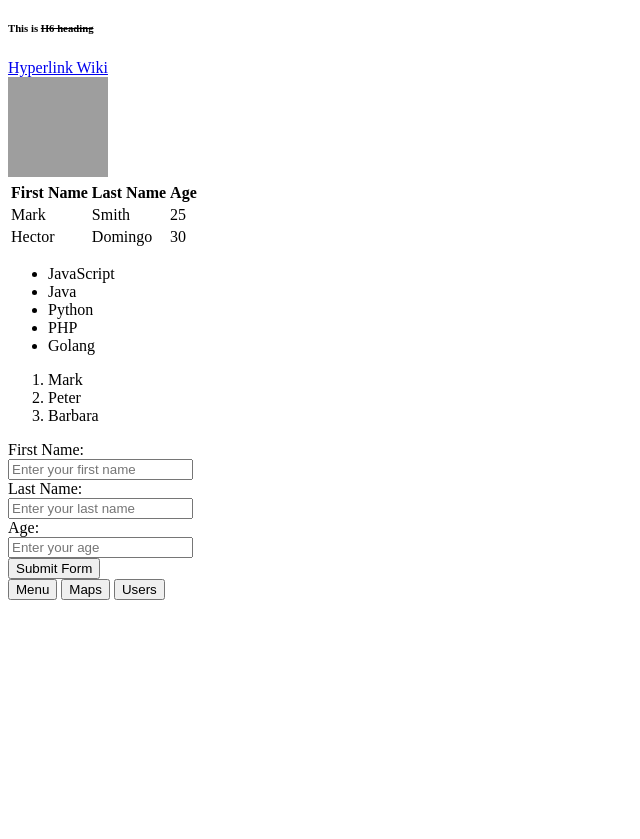
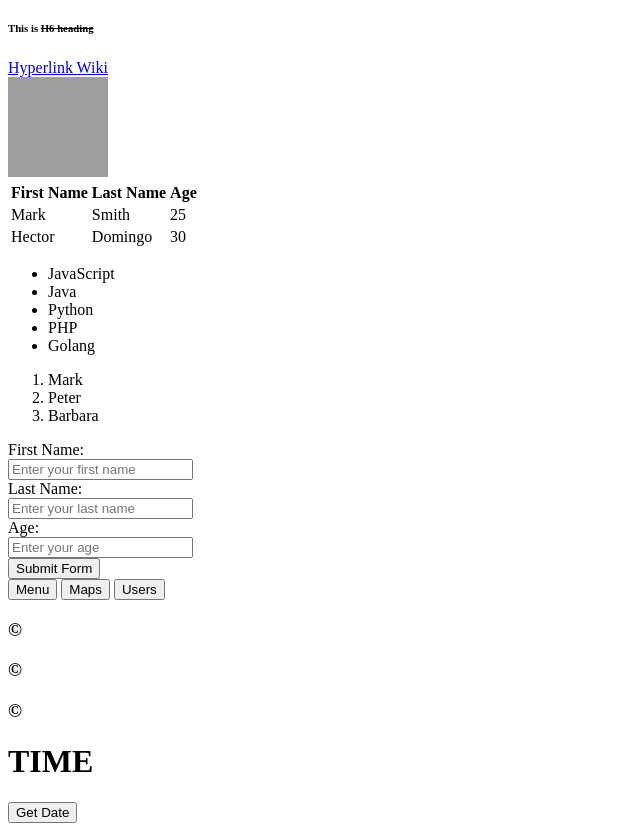
Before and after one commit to Firessean/WebdriverIO-learning, a plain HTML site: page Udemy-HTML/index.html in a window 1280 px wide. Shown: the part 110-949 px from the top of the page, without its empty margins (0-640 px from the left). Before the commit the page ends 800 px from the top, so only its background shows below. Drawn offline with Linux system fonts and the light colour scheme; grey boxes are pictures that could not be loaded.

Commit message:
Learn about dynamic content

```diff
--- a/Udemy-HTML/index.html
+++ b/Udemy-HTML/index.html
@@ -65,5 +65,13 @@
         <button data-testid="btn-menu" class="btn-large">Menu</button>
         <button data-testid="btn-maps" class="btn-large">Maps</button>
         <button data-testid="btn-users" class="btn-large">Users</button>
+
+        <h3>©</h3>
+        <h3>&#169</h3>
+        <h3>&copy</h3>
+
+        <h1>TIME</h1>
+        <button type="button" id="get-date-button" onclick="document.getElementById('date').innerHTML = Date()">Get Date</button>
+        <p id="date"></p>
     </body>
 </html>
```
